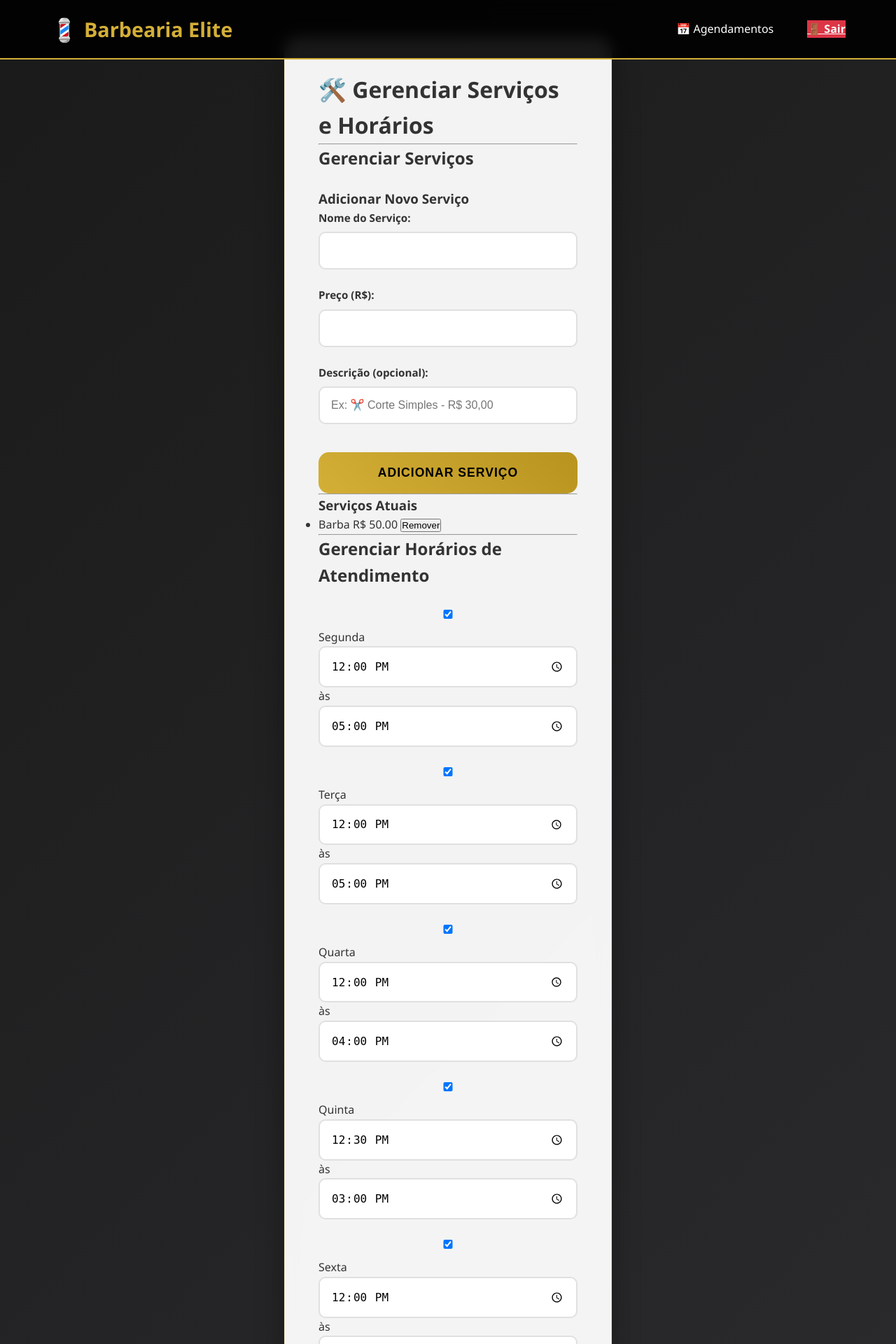
After one commit to Nicastrodev/Sistema_barbearia_JS, a Flask app: page /gerenciar-servicos in a window 1280 px wide. The commit adds this page. Shown: the top 1920 px of the page at 70% size. Run offline with Flask 3, Linux system fonts and the light colour scheme; the visitor is signed in with stand-in values (Sample User, id 1).

Commit message:
Falta mudar Desing e BD

```diff
--- a/app.py
+++ b/app.py
@@ -2,10 +2,11 @@ from flask import Flask, render_template, request, redirect, url_for, session, j
 from flask_sqlalchemy import SQLAlchemy
 import os
 from collections import defaultdict
-from datetime import datetime
+from datetime import datetime, time, timedelta
 
+# Configuração do Flask
 app = Flask(__name__)
-app.secret_key = "chave_super_secreta"  # Necessário para login
+app.secret_key = "chave_super_secreta"
 
 # Configuração do banco de dados SQLite
 base_dir = os.path.abspath(os.path.dirname(__file__))
@@ -19,12 +20,38 @@ class Agendamento(db.Model):
     nome = db.Column(db.String(100), nullable=False)
     telefone = db.Column(db.String(20), nullable=False)
     servico = db.Column(db.String(100), nullable=False)
-    data = db.Column(db.String(20), nullable=False)  # YYYY-MM-DD
+    data = db.Column(db.String(20), nullable=False)
     hora = db.Column(db.String(20), nullable=False)
 
-# Cria o banco de dados se não existir
+class Servico(db.Model):
+    id = db.Column(db.Integer, primary_key=True)
+    nome = db.Column(db.String(100), nullable=False, unique=True)
+    preco = db.Column(db.Float, nullable=False)
+    descricao = db.Column(db.String(255), nullable=True)
+
+class HorarioConfiguracao(db.Model):
+    id = db.Column(db.Integer, primary_key=True)
+    dia_semana = db.Column(db.String(20), nullable=False, unique=True)
+    abertura = db.Column(db.String(5), nullable=False)
+    fechamento = db.Column(db.String(5), nullable=False)
+
+# Cria o banco de dados e as tabelas se não existirem
 with app.app_context():
     db.create_all()
+
+    if Servico.query.count() == 0:
+        servicos_iniciais = [
+            {"nome": "Corte Simples", "preco": 30.00, "descricao": "✂️ Corte Simples - R$ 30,00"},
+            {"nome": "Corte + Barba", "preco": 50.00, "descricao": "✂️🧔 Corte + Barba - R$ 50,00"},
+            {"nome": "Barba", "preco": 25.00, "descricao": "🧔 Apenas Barba - R$ 25,00"},
+            {"nome": "Corte Premium", "preco": 45.00, "descricao": "✨ Corte Premium - R$ 45,00"},
+            {"nome": "Pacote Completo", "preco": 70.00, "descricao": "🎩 Pacote Completo - R$ 70,00"},
+        ]
+        for s in servicos_iniciais:
+            servico = Servico(nome=s["nome"], preco=s["preco"], descricao=s["descricao"])
+            db.session.add(servico)
+        db.session.commit()
+        print("Serviços iniciais populados no banco de dados.")
 
 # --- ROTA PRINCIPAL (Agendamento) ---
 @app.route("/", methods=["GET", "POST"])
@@ -36,54 +63,43 @@ def index():
         data = request.form["data"]
         hora = request.form["hora"]
 
-        novo_agendamento = Agendamento(
-            nome=nome,
-            telefone=telefone,
-            servico=servico,
-            data=data,
-            hora=hora
-        )
+        novo_agendamento = Agendamento(nome=nome, telefone=telefone, servico=servico, data=data, hora=hora)
         db.session.add(novo_agendamento)
         db.session.commit()
 
         return redirect(url_for("confirmacao", nome=nome, servico=servico, data=data, hora=hora))
 
-    return render_template("index.html")
+    servicos = Servico.query.order_by(Servico.nome).all()
+    return render_template("index.html", servicos=servicos)
 
-# --- CONFIRMAÇÃO ---
+# --- ROTA DE CONFIRMAÇÃO ---
 @app.route("/confirmacao")
 def confirmacao():
     nome = request.args.get("nome")
     servico = request.args.get("servico")
     data = request.args.get("data")
     hora = request.args.get("hora")
-
-    try:
-        data = datetime.strptime(data, "%Y-%m-%d").strftime("%d/%m/%Y")
-    except:
-        pass
-
     return render_template("confirmacao.html", nome=nome, servico=servico, data=data, hora=hora)
 
-# --- LOGIN ---
+# --- ROTA DE LOGIN ---
 @app.route("/login", methods=["GET", "POST"])
 def login():
     if request.method == "POST":
         senha = request.form["senha"]
-        if senha == "admin007":  # Senha fixa
+        if senha == "admin123":
             session["logado"] = True
             return redirect(url_for("agendamentos"))
         else:
-            return render_template("login.html", erro="Senha incorreta!")
+            return render_template("login.html", erro="Senha incorreta. Tente novamente.")
     return render_template("login.html")
 
-# --- LOGOUT ---
+# --- ROTA DE LOGOUT ---
 @app.route("/logout")
 def logout():
     session.pop("logado", None)
-    return redirect(url_for("login"))
+    return redirect(url_for("index"))
 
-# --- ÁREA ADMIN (Agendamentos) ---
+# --- ROTA: LISTA DE AGENDAMENTOS (ÁREA ADMIN) ---
 @app.route("/agendamentos")
 def agendamentos():
     if not session.get("logado"):
@@ -106,30 +122,117 @@ def agendamentos():
             "hora": ag.hora
         })
 
-    import json  # <-- Certifique-se de importar!
+    import json
     return render_template(
         "agendamentos.html",
         agendamentos_por_data=agendamentos_por_data,
         agendamentos_json=json.dumps(agendamentos_por_data, ensure_ascii=False)
     )
 
+# --- ROTA: GERENCIAR SERVIÇOS E HORÁRIOS (ÁREA ADMIN) ---
+@app.route("/gerenciar-servicos", methods=["GET", "POST"])
+def gerenciar_servicos():
+    if not session.get("logado"):
+        return redirect(url_for("login"))
+
+    if request.method == "POST":
+        if request.is_json:
+            # Lógica para salvar os horários
+            data = request.json
+            db.session.query(HorarioConfiguracao).delete()
+            for dia, horarios in data.items():
+                if horarios['aberto']:
+                    nova_config = HorarioConfiguracao(
+                        dia_semana=dia,
+                        abertura=horarios['abertura'],
+                        fechamento=horarios['fechamento']
+                    )
+                    db.session.add(nova_config)
+
+            db.session.commit()
+            return jsonify({"message": "Configuração de horários salva com sucesso!"})
+        else:
+            # Lógica para adicionar/remover serviços (formulário)
+            acao = request.form.get("acao")
+
+            if acao == "adicionar":
+                nome = request.form.get("nome")
+                preco = request.form.get("preco")
+                descricao = request.form.get("descricao")
+                if nome and preco:
+                    try:
+                        novo_servico = Servico(nome=nome, preco=float(preco), descricao=descricao)
+                        db.session.add(novo_servico)
+                        db.session.commit()
+                    except:
+                        db.session.rollback()
+
+            elif acao == "remover":
+                servico_id = request.form.get("servico_id")
+                servico_a_remover = Servico.query.get(servico_id)
+                if servico_a_remover:
+                    db.session.delete(servico_a_remover)
+                    db.session.commit()
+
+            return redirect(url_for("gerenciar_servicos"))
+
+    # Para GET: renderiza a página com todos os dados
+    servicos = Servico.query.all()
+
+    dias_semana_ordem = ["Segunda", "Terça", "Quarta", "Quinta", "Sexta", "Sábado", "Domingo"]
+    configuracao_atual = {c.dia_semana: {"abertura": c.abertura, "fechamento": c.fechamento, "aberto": True}
+                          for c in HorarioConfiguracao.query.all()}
+    configuracao_completa = {dia: configuracao_atual.get(dia, {"abertura": "", "fechamento": "", "aberto": False})
+                             for dia in dias_semana_ordem}
+
+    return render_template("gerenciar_servicos.html",
+                           servicos=servicos,
+                           configuracao_completa=configuracao_completa)
+
 # --- API: horários disponíveis ---
 @app.route("/api/horarios/<data>")
 def api_horarios(data):
-    horarios_fixos = ["08:00","09:00","10:00","11:00",
-                      "14:00","15:00","16:00","17:00","18:00"]
     try:
-        data_convertida = datetime.strptime(data, "%Y-%m-%d").strftime("%Y-%m-%d")
-    except:
-        try:
-            data_convertida = datetime.strptime(data, "%d-%m-%Y").strftime("%Y-%m-%d")
-        except:
-            data_convertida = data
+        data_convertida = datetime.strptime(data, "%Y-%m-%d")
+        dia_semana_nome = data_convertida.strftime('%A')
+        dias_em_portugues = {
+            'Monday': 'Segunda', 'Tuesday': 'Terça', 'Wednesday': 'Quarta',
+            'Thursday': 'Quinta', 'Friday': 'Sexta', 'Saturday': 'Sábado',
+            'Sunday': 'Domingo'
+        }
+        dia_semana_pt = dias_em_portugues.get(dia_semana_nome)
+    except ValueError:
+        return jsonify({"erro": "Formato de data inválido"}), 400
 
-    ocupados = [ag.hora for ag in Agendamento.query.filter_by(data=data_convertida).all()]
-    disponiveis = [h for h in horarios_fixos if h not in ocupados]
+    config_do_dia = HorarioConfiguracao.query.filter_by(dia_semana=dia_semana_pt).first()
 
-    return jsonify(disponiveis)
+    if not config_do_dia:
+        return jsonify([])
+
+    abertura = datetime.strptime(config_do_dia.abertura, "%H:%M").time()
+    fechamento = datetime.strptime(config_do_dia.fechamento, "%H:%M").time()
+
+    horarios_disponiveis = []
+
+    hora_loop = datetime.combine(datetime.min, abertura)
+    fechamento_datetime = datetime.combine(datetime.min, fechamento)
+
+    while hora_loop < fechamento_datetime:
+        horario_str = hora_loop.strftime("%H:%M")
+        horarios_disponiveis.append(horario_str)
+        hora_loop += timedelta(minutes=30)
+
+    hoje_data = datetime.now().date()
+    hora_atual = datetime.now().time()
+    if data_convertida.date() == hoje_data:
+        horarios_disponiveis = [h for h in horarios_disponiveis if time.fromisoformat(h) > hora_atual]
+
+    agendamentos_do_dia = Agendamento.query.filter_by(data=data).all()
+    horarios_ocupados = [ag.hora for ag in agendamentos_do_dia]
+
+    horarios_filtrados = [h for h in horarios_disponiveis if h not in horarios_ocupados]
+
+    return jsonify(horarios_filtrados)
 
 if __name__ == "__main__":
     app.run(debug=True)
--- /dev/null
+++ b/templates/gerenciar_servicos.html
@@ -0,0 +1,154 @@
+<!DOCTYPE html>
+<html lang="pt-BR">
+<head>
+    <meta charset="UTF-8">
+    <meta name="viewport" content="width=device-width, initial-scale=1.0">
+    <title>Gerenciar - Painel Admin</title>
+    <link rel="stylesheet" href="{{ url_for('static', filename='style.css') }}">
+</head>
+<body>
+    <nav class="navbar">
+        <div class="nav-container">
+            <a href="{{ url_for('index') }}" class="logo">
+                <span class="logo-icon">💈</span>
+                Barbearia Elite
+            </a>
+            <div class="nav-links">
+                <a href="{{ url_for('agendamentos') }}" class="nav-link">
+                    📅 Agendamentos
+                </a>
+                <a href="{{ url_for('logout') }}" class="logout-btn">🚪 Sair</a>
+            </div>
+        </div>
+    </nav>
+
+    <main class="container">
+        <div class="form-card">
+            <h1>🛠️ Gerenciar Serviços e Horários</h1>
+
+            <div class="section-container">
+                <hr class="separator">
+                <h2 style="margin-bottom: 1.5rem;">Gerenciar Serviços</h2>
+
+                <form method="POST" action="{{ url_for('gerenciar_servicos') }}" class="add-service-form">
+                    <input type="hidden" name="acao" value="adicionar">
+                    <h3>Adicionar Novo Serviço</h3>
+                    <div class="form-group">
+                        <label for="nome">Nome do Serviço:</label>
+                        <input type="text" id="nome" name="nome" required>
+                    </div>
+                    <div class="form-group">
+                        <label for="preco">Preço (R$):</label>
+                        <input type="number" id="preco" name="preco" step="0.01" required>
+                    </div>
+                    <div class="form-group">
+                        <label for="descricao">Descrição (opcional):</label>
+                        <input type="text" id="descricao" name="descricao" placeholder="Ex: ✂️ Corte Simples - R$ 30,00">
+                    </div>
+                    <button type="submit" class="btn-primary">Adicionar Serviço</button>
+                </form>
+
+                <hr class="separator">
+
+                <div class="service-list">
+                    <h3>Serviços Atuais</h3>
+                    {% if servicos %}
+                        <ul>
+                            {% for servico in servicos %}
+                                <li>
+                                    <div class="service-item">
+                                        <span class="service-name">{{ servico.nome }}</span>
+                                        <span class="service-price">R$ {{ "%.2f"|format(servico.preco) }}</span>
+                                        <form method="POST" action="{{ url_for('gerenciar_servicos') }}" style="display:inline;">
+                                            <input type="hidden" name="acao" value="remover">
+                                            <input type="hidden" name="servico_id" value="{{ servico.id }}">
+                                            <button type="submit" class="btn-remove">Remover</button>
+                                        </form>
+                                    </div>
+                                </li>
+                            {% endfor %}
+                        </ul>
+                    {% else %}
+                        <p>Nenhum serviço cadastrado ainda. Adicione um acima!</p>
+                    {% endif %}
+                </div>
+            </div>
+
+            <div class="section-container">
+                <hr class="separator">
+                <h2 style="margin-bottom: 1.5rem;">Gerenciar Horários de Atendimento</h2>
+
+                <form id="horarioForm" onsubmit="salvarHorarios(event)">
+                    {% for dia, config in configuracao_completa.items() %}
+                        <div class="form-group dia-semana">
+                            <label class="switch">
+                                <input type="checkbox" name="dia" value="{{ dia }}" {% if config.aberto %}checked{% endif %}>
+                                <span class="slider round"></span>
+                            </label>
+                            <span class="dia-label">{{ dia }}</span>
+                            <div class="horarios {% if not config.aberto %}hidden{% endif %}">
+                                <input type="time" name="abertura_{{ dia }}" value="{{ config.abertura }}">
+                                <span>às</span>
+                                <input type="time" name="fechamento_{{ dia }}" value="{{ config.fechamento }}">
+                            </div>
+                        </div>
+                    {% endfor %}
+                    <button type="submit" class="btn-primary" style="margin-top: 2rem;">Salvar Horários</button>
+                </form>
+            </div>
+        </div>
+    </main>
+
+    <script>
+        document.addEventListener('DOMContentLoaded', () => {
+            document.querySelectorAll('.dia-semana input[type="checkbox"]').forEach(checkbox => {
+                checkbox.addEventListener('change', (event) => {
+                    const horariosDiv = event.target.closest('.dia-semana').querySelector('.horarios');
+                    if (event.target.checked) {
+                        horariosDiv.classList.remove('hidden');
+                    } else {
+                        horariosDiv.classList.add('hidden');
+                    }
+                });
+            });
+        });
+
+        async function salvarHorarios(event) {
+            event.preventDefault();
+            const form = document.getElementById('horarioForm');
+            const formData = new FormData(form);
+            const data = {};
+
+            document.querySelectorAll('.dia-semana input[type="checkbox"]').forEach(checkbox => {
+                const dia = checkbox.value;
+                const aberto = checkbox.checked;
+                data[dia] = {
+                    aberto: aberto,
+                    abertura: formData.get(`abertura_${dia}`),
+                    fechamento: formData.get(`fechamento_${dia}`)
+                };
+            });
+
+            try {
+                const response = await fetch('{{ url_for("gerenciar_servicos") }}', {
+                    method: 'POST',
+                    headers: {
+                        'Content-Type': 'application/json'
+                    },
+                    body: JSON.stringify(data)
+                });
+
+                if (response.ok) {
+                    const result = await response.json();
+                    alert(result.message);
+                } else {
+                    alert('Erro ao salvar horários.');
+                }
+            } catch (error) {
+                console.error('Erro:', error);
+                alert('Erro na comunicação com o servidor.');
+            }
+        }
+    </script>
+</body>
+</html>
```
Also changed, not shown: templates/agendamentos.html (+8 -1 lines), templates/index.html (+8 -10 lines), barbearia.db, static/script.js (line endings or trailing spaces), templates/painel.html (line endings or trailing spaces).
